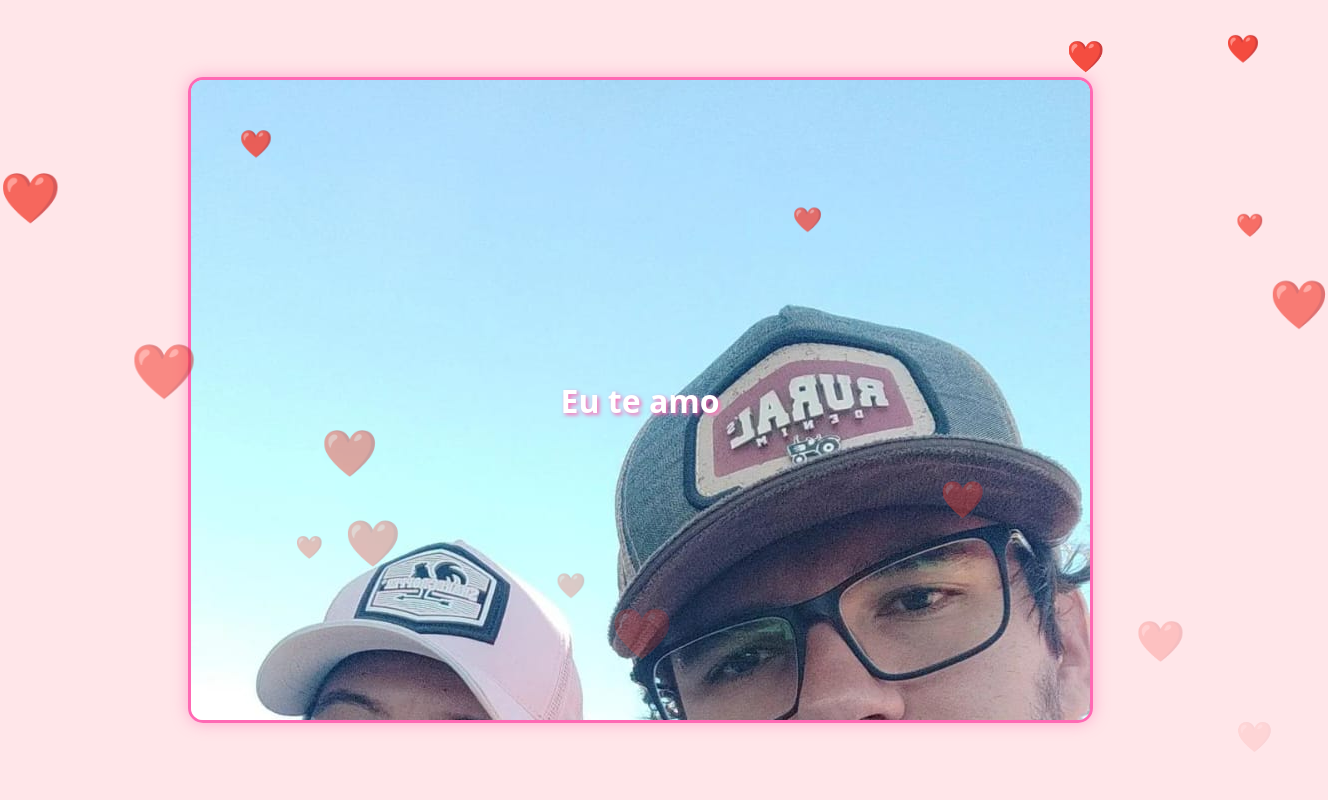
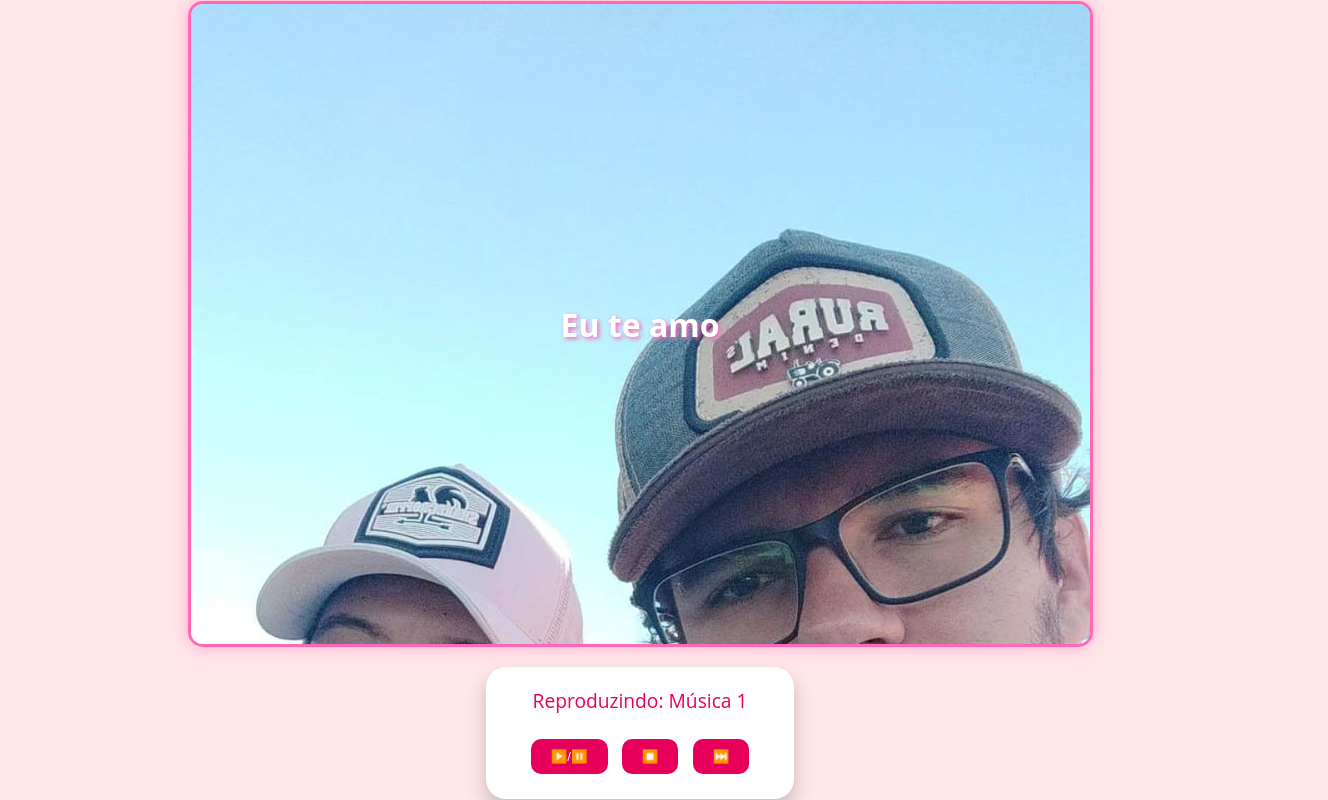
Before and after one commit to Feramalho-CTR/Sitevitoria, a plain HTML site: page index.html in a window 1280 px wide. Shown: the whole page, 1328 px wide, since content can reach past the window. Drawn offline with Linux system fonts and the light colour scheme.

Commit message:
adicionado midia player

```diff
--- a/index.html
+++ b/index.html
@@ -9,12 +9,12 @@
         body {
             font-family: 'Open Sans', sans-serif;
             background-color: #ffe6e9;
-            margin: 0;
-            padding: 0;
-            height: 100vh;
             display: flex;
             justify-content: center;
             align-items: center;
+            height: 100vh;
+            margin: 0;
+            flex-direction: column;
         }
 
         .love-message {
@@ -24,7 +24,8 @@
             border: 3px solid #ff69b4;
             border-radius: 15px;
             box-shadow: 0 0 15px rgba(255, 105, 180, 0.5);
-            overflow: hidden; /* Garante que a imagem não saia da caixa */
+            overflow: hidden;
+            margin-bottom: 20px;
         }
 
         .love-message img {
@@ -34,7 +35,7 @@
         }
 
         .love-message:hover img {
-            transform: scale(1.2); /* Aumenta a imagem ao passar o mouse */
+            transform: scale(1.2);
         }
 
         .love-message-text {
@@ -47,37 +48,41 @@
             font-weight: bold;
             text-shadow: 2px 2px 4px #ff69b4;
             z-index: 2;
-            pointer-events: none; /* Evita que o texto interfira no hover */
+            pointer-events: none;
         }
 
-        .heart {
-            position: absolute;
-            color: #e6005c;
-            font-size: 2rem;
-            animation: fall 5s linear infinite, pulse 1.5s ease-in-out infinite;
-            opacity: 0;
+        .player {
+            background-color: #fff;
+            padding: 20px 40px;
+            border-radius: 20px;
+            box-shadow: 0 10px 20px rgba(0, 0, 0, 0.2);
+            text-align: center;
         }
 
-        @keyframes fall {
-            0% {
-                top: -10px;
-                opacity: 1;
-            }
-
-            100% {
-                top: 100vh;
-                opacity: 0;
-            }
+        .track-info {
+            margin-bottom: 20px;
+            font-size: 1.2rem;
+            color: #e6005c;
         }
 
-        @keyframes pulse {
-            0%, 100% {
-                transform: scale(1);
-            }
+        audio {
+            width: 100%;
+            margin-bottom: 20px;
+        }
 
-            50% {
-                transform: scale(1.3);
-            }
+        .controls button {
+            background-color: #e6005c;
+            color: #fff;
+            border: none;
+            padding: 10px 20px;
+            margin: 5px;
+            border-radius: 10px;
+            cursor: pointer;
+            transition: background-color 0.3s ease;
+        }
+
+        .controls button:hover {
+            background-color: #ff4081;
         }
     </style>
 </head>
@@ -88,25 +93,47 @@
         <div class="love-message-text">Eu te amo</div>
     </div>
 
+    <div class="player">
+        <div class="track-info">Reproduzindo: Música 1</div>
+        <audio id="audio" src="music/musica1.mp3"></audio>
+        <div class="controls">
+            <button onclick="playPause()">▶️/⏸️</button>
+            <button onclick="stopTrack()">⏹️</button>
+            <button onclick="nextTrack()">⏭️</button>
+        </div>
+    </div>
+
     <script>
-        const numHearts = 50;
-        const body = document.body;
+        const audio = document.getElementById('audio');
+        const trackInfo = document.querySelector('.track-info');
 
-        function createHeart() {
-            const heart = document.createElement('div');
-            heart.className = 'heart';
-            heart.innerHTML = '❤️';
-            heart.style.left = `${Math.random() * 100}vw`;
-            const animationDelay = Math.random() * 3 + "s";
-            heart.style.animationDelay = animationDelay;
-            heart.style.fontSize = `${1 + Math.random() * 2}rem`;
-            body.appendChild(heart);
-            setTimeout(() => {
-                heart.remove();
-            }, 5000);
+        const tracks = [
+            'music/musica1.mp3',
+            'music/musica2.mp3',
+            'music/musica3.mp3'
+        ];
+
+        let currentTrackIndex = 0;
+
+        function playPause() {
+            if (audio.paused) {
+                audio.play();
+            } else {
+                audio.pause();
+            }
         }
 
-        setInterval(createHeart, 200);
+        function stopTrack() {
+            audio.pause();
+            audio.currentTime = 0;
+        }
+
+        function nextTrack() {
+            currentTrackIndex = (currentTrackIndex + 1) % tracks.length;
+            audio.src = tracks[currentTrackIndex];
+            trackInfo.textContent = `Reproduzindo: Música ${currentTrackIndex + 1}`;
+            audio.play();
+        }
     </script>
 </body>
 
```
